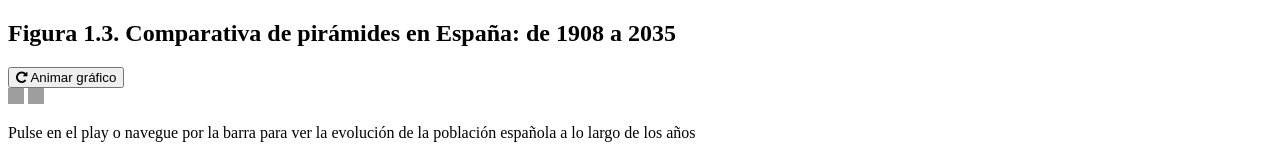
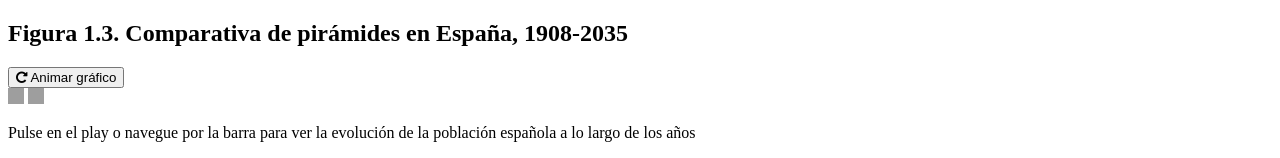
Before and after one commit to EnvejecimientoEnRed/informe_perfil_mayores_2022_demografia_1_3, a website: page pre/template.html in a window 1280 px wide. Shown: the top 158 px of the page. Drawn offline with Linux system fonts and the light colour scheme; grey boxes are pictures that could not be loaded; a script that the page names is missing.

Commit message:
Cambio de título

```diff
--- a/pre/template.html
+++ b/pre/template.html
@@ -17,7 +17,7 @@
         <div class="main">
             <section class="content b-chart active" id="chartBlock">
                 <div class="b-title">
-                    <h1 class="title">Figura 1.3. Comparativa de pirámides en España: de 1908 a 2035</h1>
+                    <h1 class="title">Figura 1.3. Comparativa de pirámides en España, 1908-2035</h1>
                     <h2 class="subtitle"></h2>
                 </div>
                 <div class="chart__logics">
```
Also changed, not shown: docs/index.html (+1 -1 lines).
